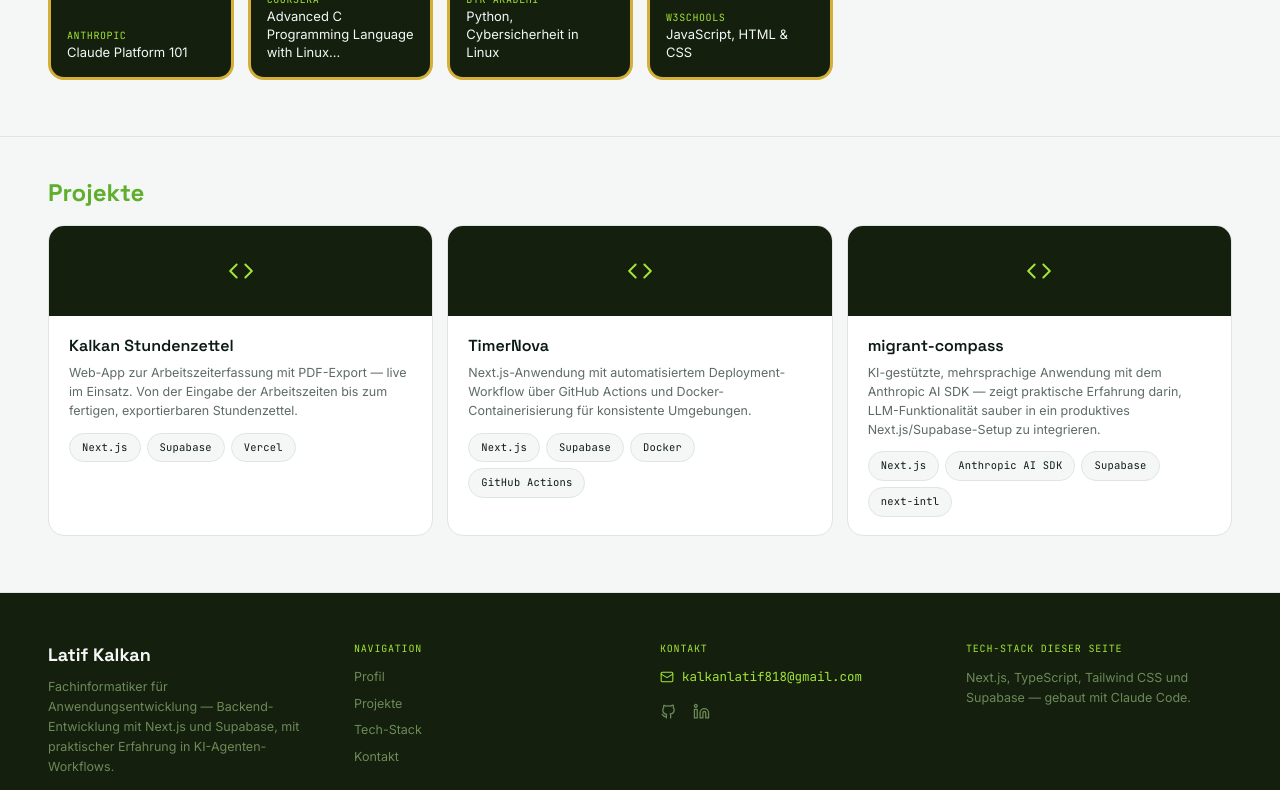
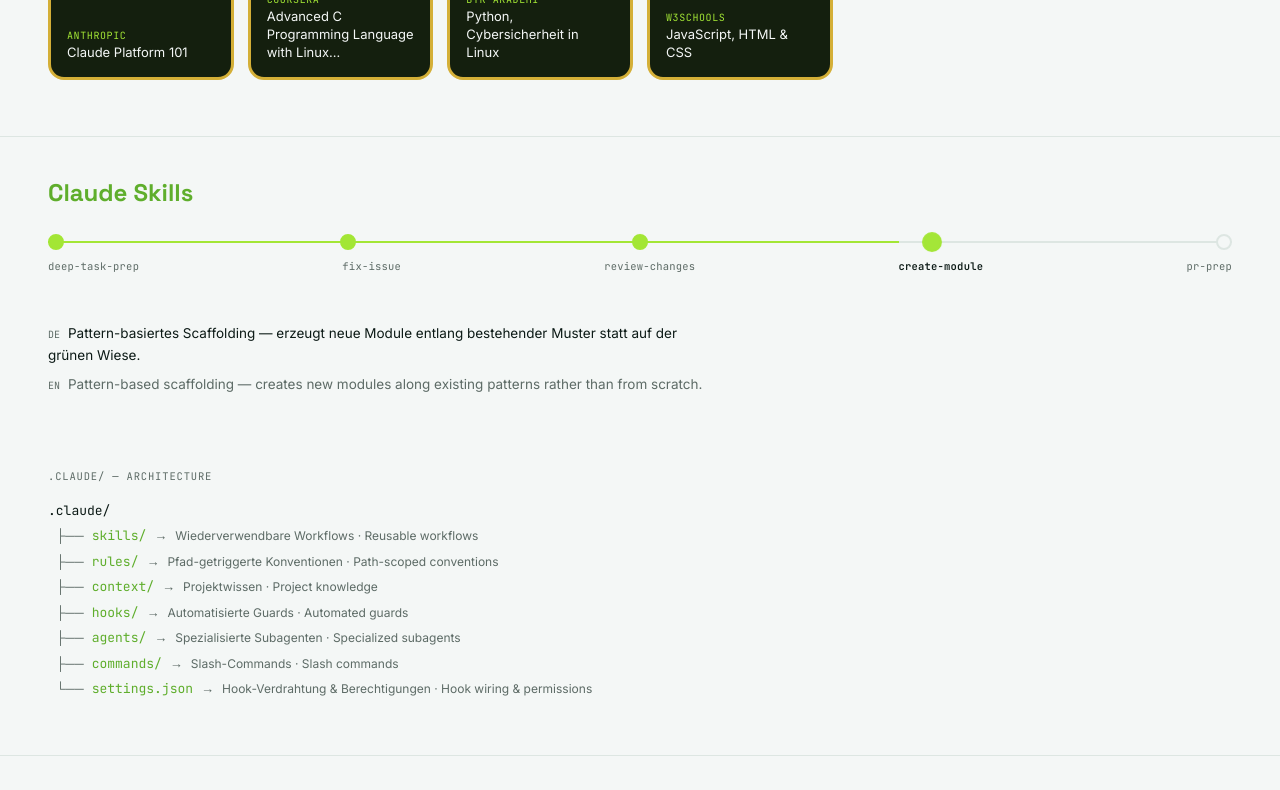
Before and after one commit to kalkanlatif/latif-portfolio, a Next.js app: page / in a window 1280 px wide. Shown: the part 2460-3250 px from the top of the page. Built offline with nearby package versions, Linux system fonts and the light colour scheme.

Commit message:
feat: add animated Claude Skills timeline and .claude/ architecture tree section

```diff
--- a/src/app/page.tsx
+++ b/src/app/page.tsx
@@ -5,6 +5,7 @@
 import AboutBlurb from "@/components/AboutBlurb";
 import Experience from "@/components/Experience";
 import Skills from "@/components/Skills";
+import ClaudeSkills from "@/components/ClaudeSkills";
 import Projects from "@/components/Projects";
 import Footer from "@/components/Footer";
 
@@ -29,6 +30,7 @@
       <Hero />
       <Experience />
       <Skills />
+      <ClaudeSkills />
       <Projects />
       <Footer />
     </>
--- /dev/null
+++ b/src/components/ClaudeSkills.tsx
@@ -0,0 +1,176 @@
+"use client";
+
+import { useEffect, useState } from "react";
+
+const skills = [
+  {
+    name: "deep-task-prep",
+    de: "Context-First-Vorbereitung — sammelt Recherche, Design-/Schema-Referenzen und Code-Patterns vor dem ersten Code und zerlegt die Arbeit in atomare Schritte.",
+    en: "Context-first preparation — gathers research, design/schema references and code patterns before any code and slices the work into atomic steps.",
+  },
+  {
+    name: "fix-issue",
+    de: "Minimal-Fix-Bugdisziplin — verstehen, eingrenzen, planen, minimal beheben, verifizieren; kein unbezogenes Refactoring.",
+    en: "Minimal-fix bug discipline — understand, isolate, plan, fix minimally, verify; no unrelated refactoring.",
+  },
+  {
+    name: "review-changes",
+    de: "Self-Review vor jedem Commit — prüft Typsicherheit, Übersetzungen, Sicherheit und Debug-Reste per Checkliste.",
+    en: "Self-review before every commit — checks type safety, translations, security and leftover debug code against a checklist.",
+  },
+  {
+    name: "create-module",
+    de: "Pattern-basiertes Scaffolding — erzeugt neue Module entlang bestehender Muster statt auf der grünen Wiese.",
+    en: "Pattern-based scaffolding — creates new modules along existing patterns rather than from scratch.",
+  },
+  {
+    name: "pr-prep",
+    de: "Quality-Gate vor jedem Merge Request — Type-Check, Linting und aussagekräftige MR-Beschreibung als fester Durchlauf.",
+    en: "Quality gate before every merge request — type-check, linting and a meaningful MR description as a fixed pass.",
+  },
+];
+
+const folders = [
+  {
+    name: "skills/",
+    type: "dir" as const,
+    de: "Wiederverwendbare Workflows",
+    en: "Reusable workflows",
+  },
+  {
+    name: "rules/",
+    type: "dir" as const,
+    de: "Pfad-getriggerte Konventionen",
+    en: "Path-scoped conventions",
+  },
+  {
+    name: "context/",
+    type: "dir" as const,
+    de: "Projektwissen",
+    en: "Project knowledge",
+  },
+  {
+    name: "hooks/",
+    type: "dir" as const,
+    de: "Automatisierte Guards",
+    en: "Automated guards",
+  },
+  {
+    name: "agents/",
+    type: "dir" as const,
+    de: "Spezialisierte Subagenten",
+    en: "Specialized subagents",
+  },
+  {
+    name: "commands/",
+    type: "dir" as const,
+    de: "Slash-Commands",
+    en: "Slash commands",
+  },
+  {
+    name: "settings.json",
+    type: "file" as const,
+    de: "Hook-Verdrahtung & Berechtigungen",
+    en: "Hook wiring & permissions",
+  },
+];
+
+export default function ClaudeSkills() {
+  const [active, setActive] = useState(0);
+
+  useEffect(() => {
+    const interval = setInterval(() => {
+      setActive((prev) => (prev + 1) % skills.length);
+    }, 2000);
+    return () => clearInterval(interval);
+  }, []);
+
+  const progress = (active / (skills.length - 1)) * 100;
+
+  return (
+    <section
+      id="claude-skills"
+      className="border-t border-border px-12 pt-10 pb-14"
+    >
+      <div className="mb-8 font-display text-2xl font-bold text-accent">
+        Claude Skills
+      </div>
+
+      <div className="relative mb-4 h-[2px] w-full bg-border">
+        <div
+          className="absolute top-0 left-0 h-full bg-accent-bright transition-all duration-700 ease-in-out"
+          style={{ width: `${progress}%` }}
+        />
+        <div className="absolute top-1/2 flex w-full -translate-y-1/2 justify-between">
+          {skills.map((skill, i) => {
+            const isActive = i === active;
+            return (
+              <div
+                key={skill.name}
+                className={`h-4 w-4 rounded-full border-2 transition-all duration-500 ${
+                  isActive
+                    ? "scale-125 border-accent-bright bg-accent-bright"
+                    : i < active
+                      ? "border-accent-bright bg-accent-bright"
+                      : "border-border bg-page"
+                }`}
+              />
+            );
+          })}
+        </div>
+      </div>
+
+      <div className="mb-12 flex justify-between">
+        {skills.map((skill, i) => (
+          <span
+            key={skill.name}
+            className={`font-mono text-[10.5px] tracking-[0.02em] transition-colors duration-500 ${
+              i === active ? "font-semibold text-ink" : "text-muted"
+            }`}
+          >
+            {skill.name}
+          </span>
+        ))}
+      </div>
+
+      <div className="mb-14 min-h-[90px] max-w-2xl">
+        <p key={`de-${active}`} className="font-body text-[13.5px] leading-[1.6] text-ink">
+          <span className="mr-2 font-mono text-[10px] text-muted uppercase">
+            DE
+          </span>
+          {skills[active].de}
+        </p>
+        <p className="mt-2 font-body text-[13.5px] leading-[1.6] text-muted">
+          <span className="mr-2 font-mono text-[10px] text-muted uppercase">
+            EN
+          </span>
+          {skills[active].en}
+        </p>
+      </div>
+
+      <div>
+        <div className="mb-4 font-mono text-[10.5px] tracking-[0.08em] text-muted uppercase">
+          .claude/ — Architecture
+        </div>
+        <div className="flex flex-col gap-1.5 font-mono text-[13px]">
+          <div className="text-ink">.claude/</div>
+          {folders.map((folder, i) => (
+            <div
+              key={folder.name}
+              className="flex flex-wrap items-baseline gap-x-2 gap-y-0.5 pl-2"
+            >
+              <span className="text-muted">
+                {i === folders.length - 1 ? "└──" : "├──"}
+              </span>
+              <span className="text-accent">{folder.name}</span>
+              <span className="text-muted">→</span>
+              <span className="font-body text-[12px] text-muted normal-case">
+                {folder.de} · {folder.en}
+              </span>
+            </div>
+          ))}
+        </div>
+      </div>
+    </section>
+  );
+}
```
